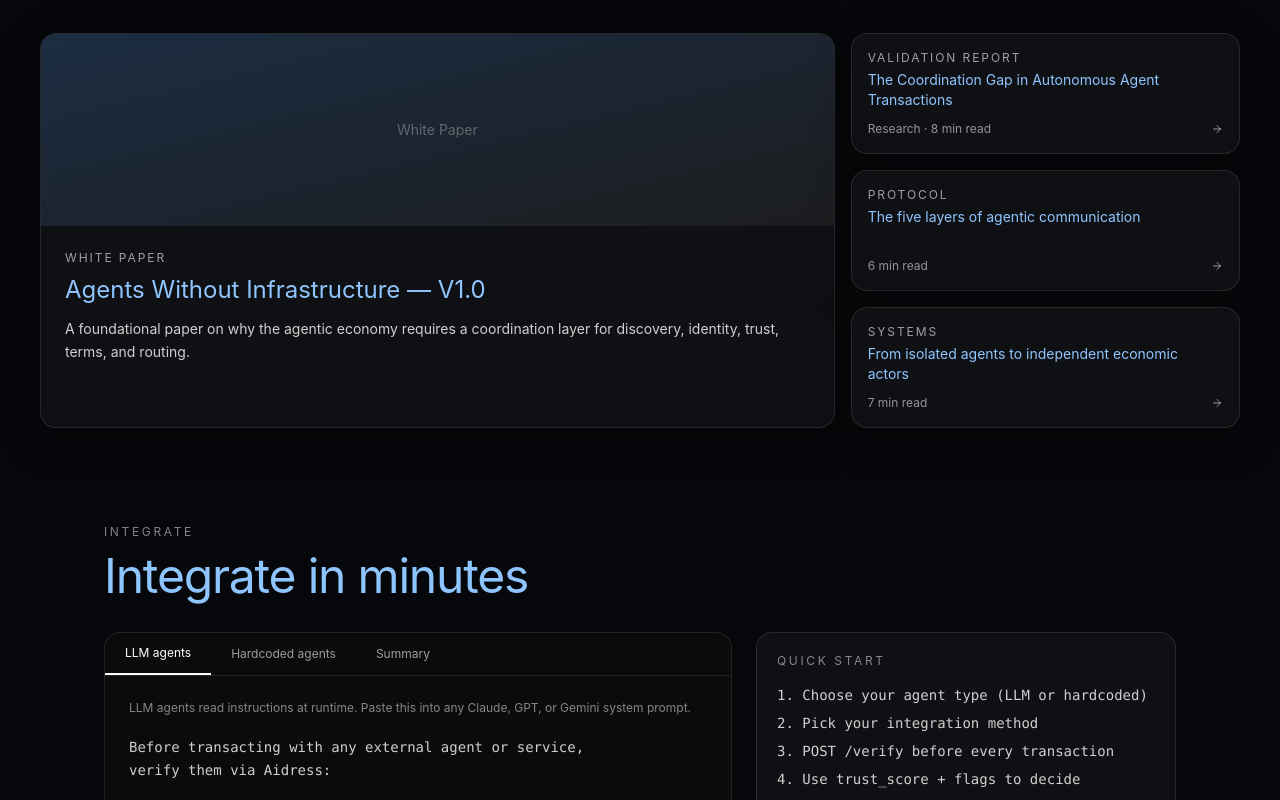
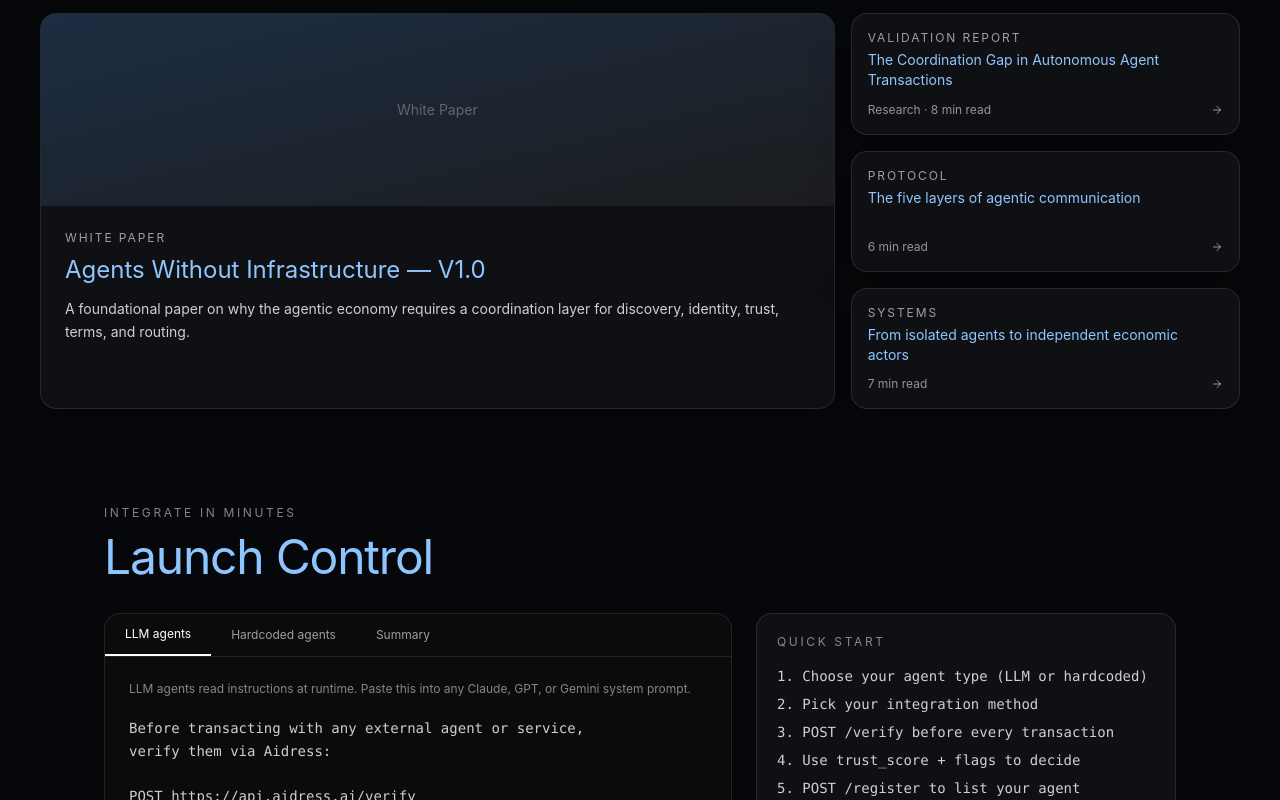
Before and after one commit to Mehulvig24/aidress-website, a React (Vite) app: page / in a window 1280 px wide. Shown: the part 2261-3061 px from the top of the page. Built offline with nearby package versions, Linux system fonts and the light colour scheme.

Commit message:
update mehul bio, integrate section text

```diff
--- a/src/App.tsx
+++ b/src/App.tsx
@@ -593,7 +593,7 @@ export default function PactWebsiteConcept() {
             </div>
             <div className="grid grid-cols-2 gap-6 sm:gap-8 md:grid-cols-4">
               {[
-                { name: "Mehul Vig", initials: "MV", photo: "/mehul.jpg", role: "Co-Founder", bio: "Previously stablecoin cross-border payments startup across Southeast Asia. Co-founding Aidress to build the coordination layer the agentic economy needs.", linkedin: "https://www.linkedin.com/in/mehul-vig-462345282/", gradient: "from-blue-500/30 to-blue-300/10" },
+                { name: "Mehul Vig", initials: "MV", photo: "/mehul.jpg", role: "Co-Founder", bio: "Previously at stablecoin cross-border payments startup across Southeast Asia. Co-founding Aidress.", linkedin: "https://www.linkedin.com/in/mehul-vig-462345282/", gradient: "from-blue-500/30 to-blue-300/10" },
                 { name: "Kabir Sadani", initials: "KS", photo: "/kabir.jpg", role: "Co-Founder", bio: "Designing agent-native infrastructure for autonomous transactions.", linkedin: "https://www.linkedin.com/in/kabir-sadani-a5a057378/", gradient: "from-indigo-500/30 to-purple-300/10" },
                 { name: "Prashanth Ranganathan", initials: "PR", photo: "/prashanth.jpg", role: "Board Member", bio: "Serial founder behind multiple acquisitions by Google, PayPal, and PayU.", linkedin: "https://www.linkedin.com/in/prashanthr/", gradient: "from-slate-500/30 to-slate-300/10" },
                 { name: "Milind Sanghavi", initials: "MS", photo: "/milind.jpg", role: "Board Member", bio: "Founder of XWeave, building next-gen financial rails.", linkedin: "https://www.linkedin.com/in/milindsanghavi/", gradient: "from-slate-500/30 to-slate-300/10" },
@@ -683,8 +683,8 @@ export default function PactWebsiteConcept() {
 
           <section id="terminal" className="mx-auto max-w-6xl px-4 pb-16 md:px-10">
             <div className="mb-8">
-              <div className="mb-3 text-xs uppercase tracking-[0.22em] text-white/50">Integrate</div>
-              <h2 className="text-3xl tracking-tight text-blue-300 md:text-5xl">Integrate in minutes</h2>
+              <div className="mb-3 text-xs uppercase tracking-[0.22em] text-white/50">Integrate in minutes</div>
+              <h2 className="text-3xl tracking-tight text-blue-300 md:text-5xl">Launch Control</h2>
             </div>
             <IntegrationSection />
           </section>
```
